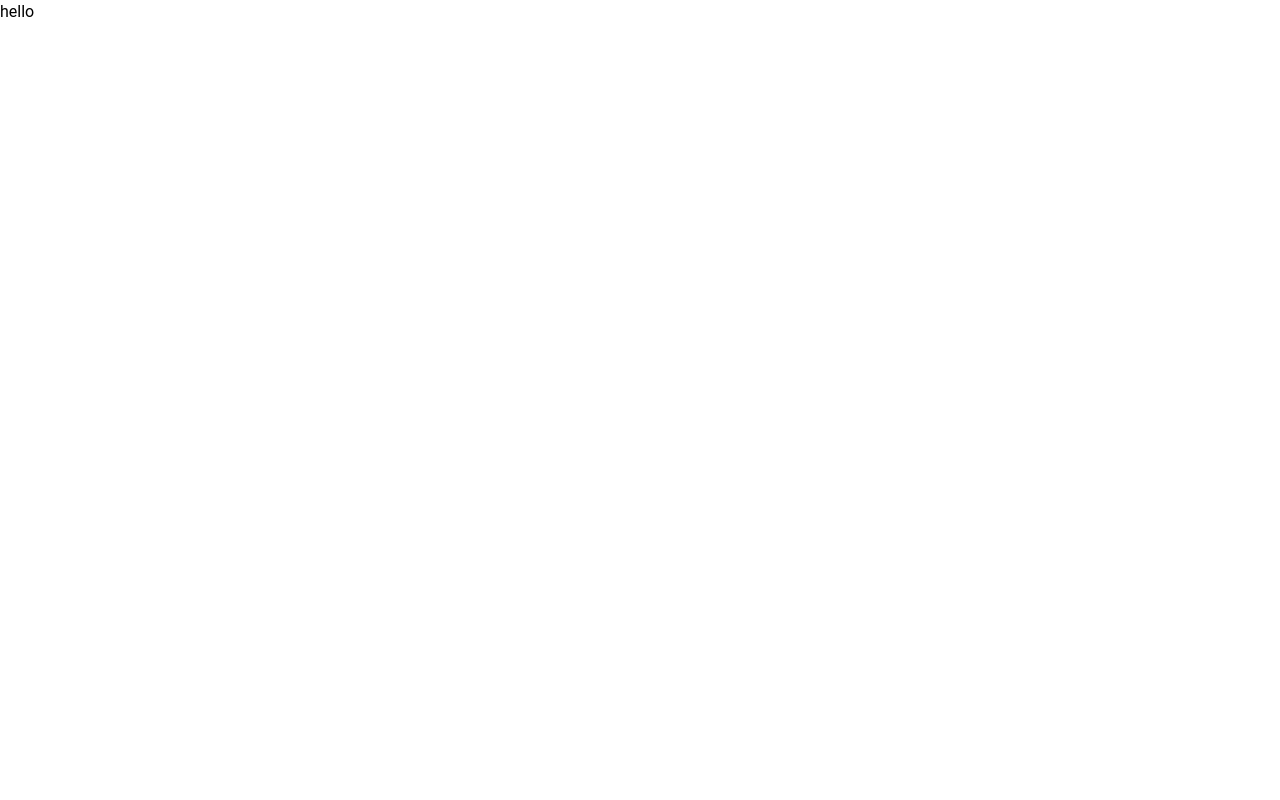
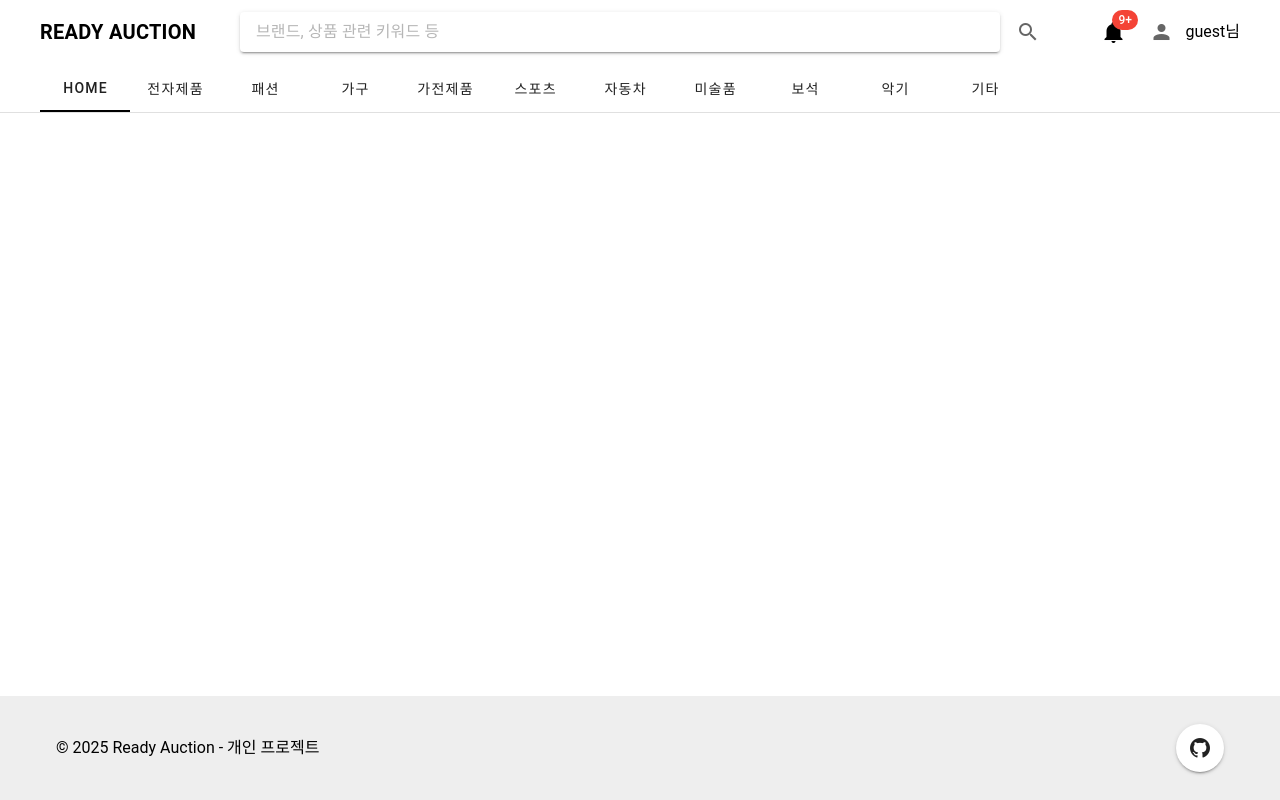
Before and after one commit to JIWON27/ready-auction-front, a Vue app: page / in a window 1280 px wide. Built offline with nearby package versions, Linux system fonts and the light colour scheme.

Commit message:
feat: App.vue에 Header와 Footer 배치

```diff
--- a/src/App.vue
+++ b/src/App.vue
@@ -1,7 +1,16 @@
 <template>
-	<div>hello</div>
+	<v-app>
+		<TheHeader />
+
+		<v-main></v-main>
+
+		<TheFooter />
+	</v-app>
 </template>
 
-<script setup></script>
+<script setup>
+	import TheHeader from '@/layout/TheHeader.vue';
+	import TheFooter from '@/layout/TheFooter.vue';
+</script>
 
 <style lang="scss" scoped></style>
```
